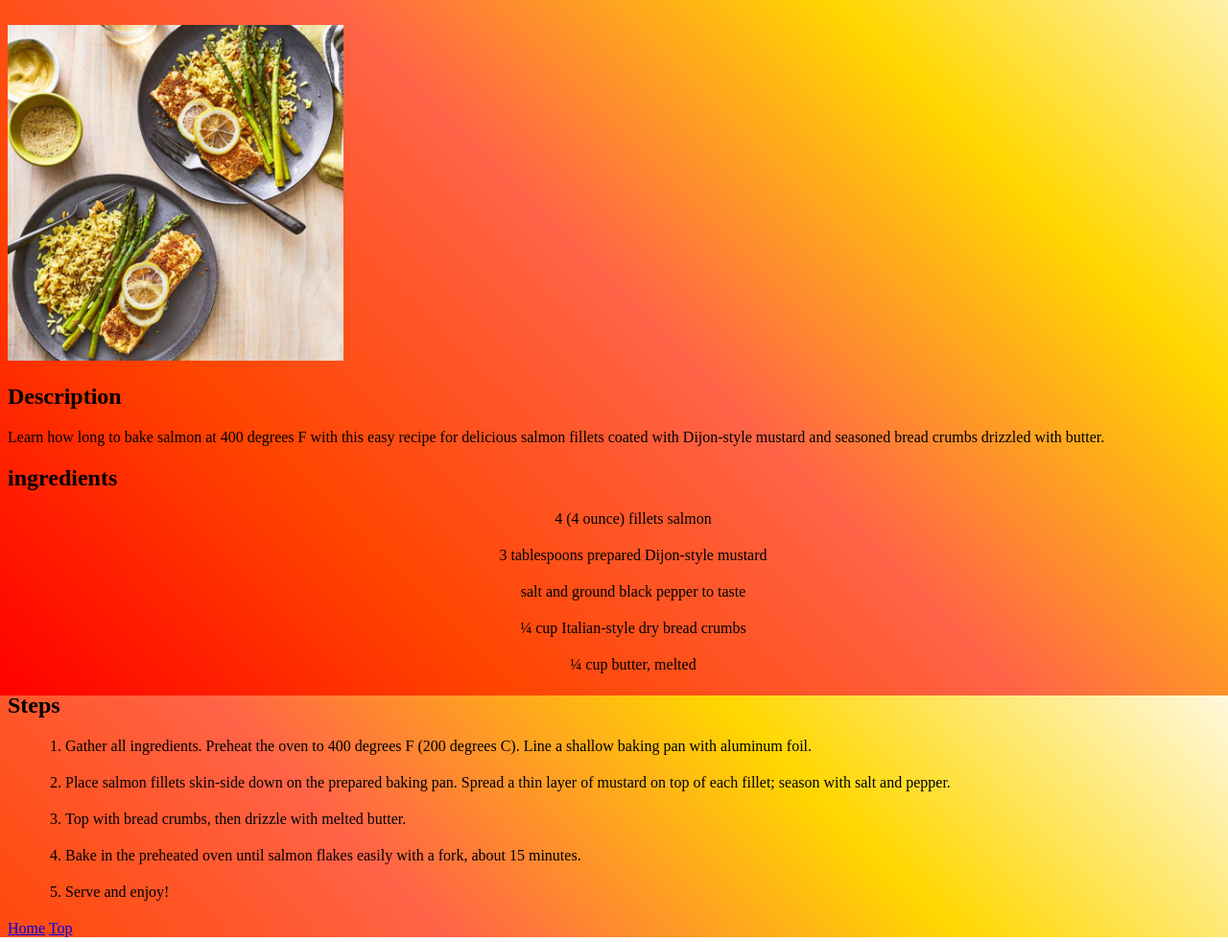
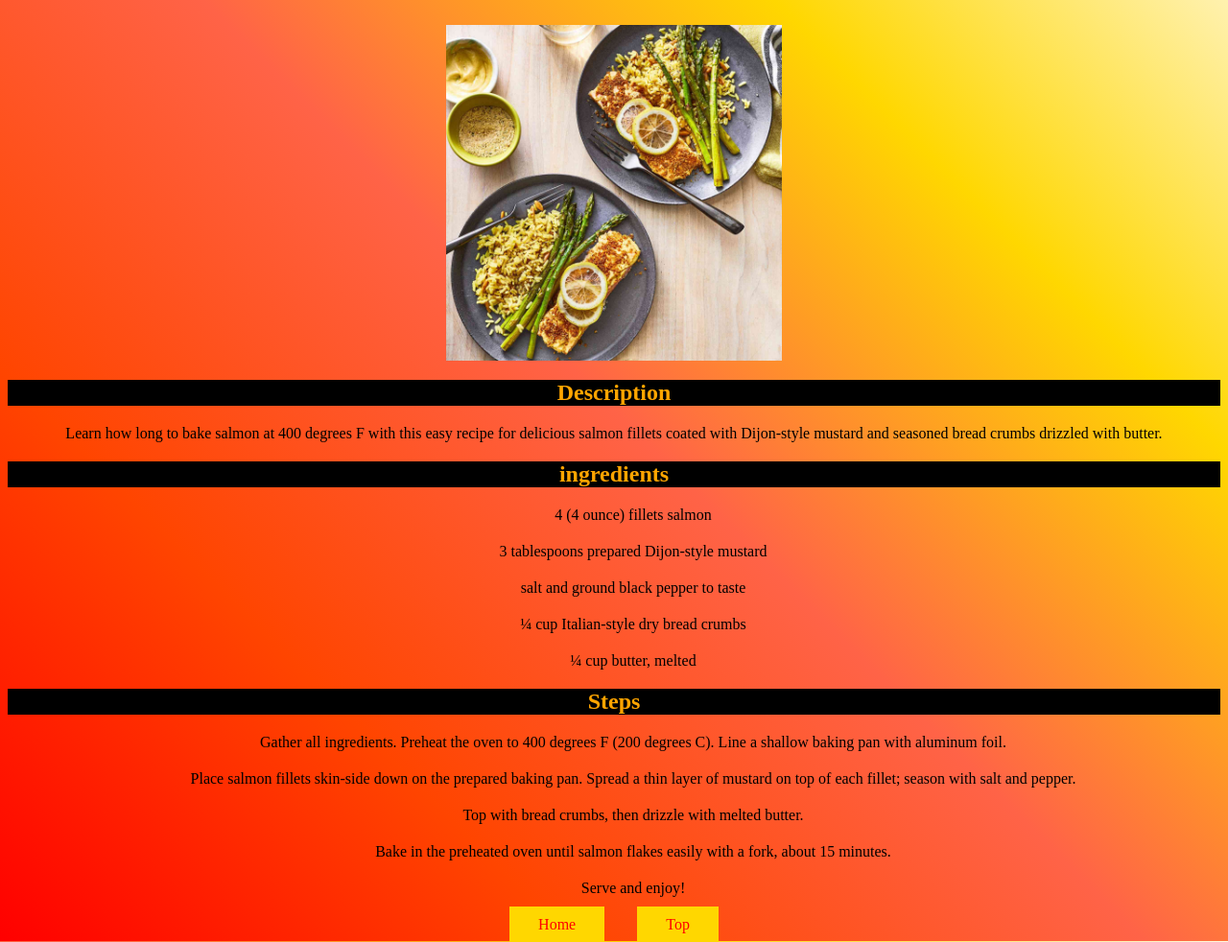
Before and after one commit to Oskart378/odin-recipes2, a plain HTML site: page recipes/dijon-salmon.html in a window 1280 px wide. Shown: the part 123-1105 px from the top of the page at 96% size. Drawn offline with Linux system fonts and the light colour scheme; files that its build step writes are made by us from their sources.

Commit message:
Feat: add style to recipe pages
Add classes to appropriate items in the recipe
pages.

Add the appropriate styles to the css file for the
recipe pages.

```diff
--- a/recipes/dijon-salmon.html
+++ b/recipes/dijon-salmon.html
@@ -4,13 +4,13 @@
     <head>
         <meta charset="utf-8">
         <title>Baked Salmon Fillets Dijon</title>
-        <link rel="stylesheet" href="styles/style.css">
+        <link rel="stylesheet" href="../styles/style.css">
     </head>
 
     <body>
         <h1>Baked Salmon Fillets Dijon</h1>
 
-        <img src="../images/dijon-salmon.jpg" alt="Finish plate of the Baked Salmon Fillets Dijon"
+        <img class="dish_image" src="../images/dijon-salmon.jpg" alt="Finish plate of the Baked Salmon Fillets Dijon"
             width="350" height="350">
 
             <h2>Description</h2>
@@ -41,7 +41,10 @@
                 <li>Serve and enjoy!</li>
             </ol>
 
-            <a href="../index.html">Home</a>
-            <a href="#">Top</a>
+            <div class="nav_options">
+                <a href="../index.html">Home</a>
+                <a href="#">Top</a>
+            </div>
+
     </body>
 </html>
--- a/styles/style.css
+++ b/styles/style.css
@@ -1,17 +1,20 @@
 body {
-    height: 100vh; /* Ensure the body takes up the full height of the viewport */
+    height: 100%; /* Ensure the body takes up the full height of the viewport */
     background: linear-gradient(45deg, #ff0000, #ff4500, #ff6347, #ffd700, #fff8dc);
     background-size: cover; /* Ensure the gradient covers the entire body */
 }
 
 h1 {
     font-size: 60px;
+}
+
+h1, h2 {
     text-align: center;
     background-color: black;
     color: orange;
 }
 
-ul {
+ul, ol {
     text-align: center;
     list-style: none;
     text-decoration: none;
@@ -64,3 +67,24 @@ ul {
 li {
     margin: 20px;
 }
+
+.dish_image {
+    margin: 0 auto;
+    display: block;
+}
+
+p {
+    text-align: center;
+}
+
+.nav_options {
+    text-align: center;
+}
+
+.nav_options a {
+    margin: 15px;
+    padding: 10px 30px;
+    background-color: #ffd700;
+    text-decoration: none;
+    color: red;
+}
```
Also changed, not shown: recipes/pork-chops.html (+6 -3 lines), recipes/spaguetti-squash.html (+6 -3 lines).
